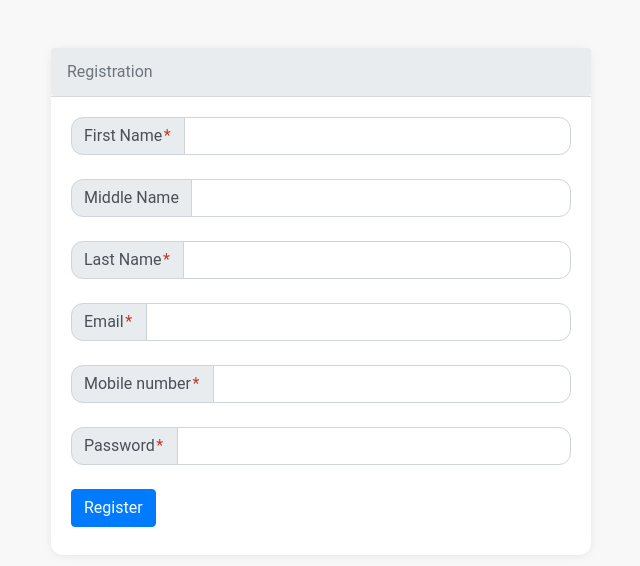
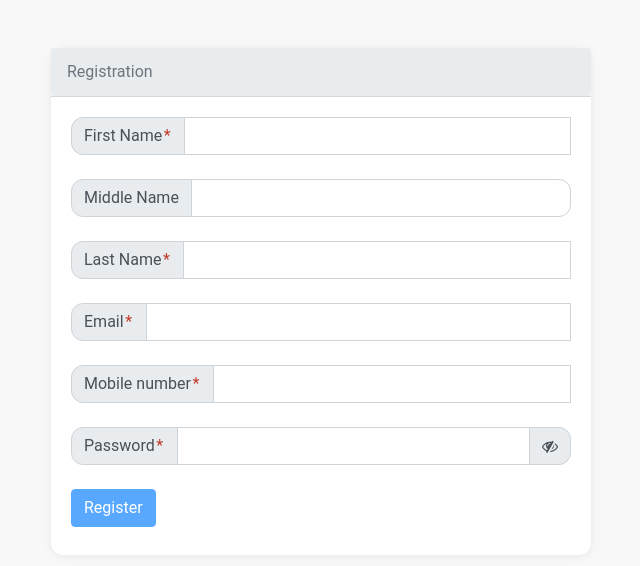
Before and after one commit to ploutos27/xm-task, an Angular app: page /registration in a window 1280 px wide. Shown: the top 566 px of the page, without its empty margins (319-959 px from the left). Built offline with nearby package versions, Linux system fonts and the light colour scheme.

Commit message:
add services, add show/hide pwd

```diff
--- a/package.json
+++ b/package.json
@@ -20,6 +20,7 @@
     "@angular/platform-browser-dynamic": "~9.1.0",
     "@angular/router": "~9.1.0",
     "bootstrap": "^4.5.0",
+    "font-awesome": "^4.7.0",
     "rxjs": "~6.5.4",
     "tslib": "^1.10.0",
     "zone.js": "~0.10.2"
--- a/src/app/components/index.ts
+++ b/src/app/components/index.ts
@@ -1,3 +1,4 @@
 export * from "./breadcrumbs/breadcrumbs.component";
 export * from "./registration-button/registration-button.component";
 export * from "./registration-form/registration-form.component";
+export * from  "./registration-errors/registration-errors.component";
--- a/src/app/components/registration-errors/registration-errors.component.html
+++ b/src/app/components/registration-errors/registration-errors.component.html
@@ -17,7 +17,7 @@
     <div *ngIf="hasError.errors.pattern.requiredPattern === '^.*[a-z].*$'">
         1 or more lower case letters.
     </div>
-    <div *ngIf="hasError.errors.pattern.requiredPattern === '.*[A-Z].*$'">
+    <div *ngIf="hasError.errors.pattern.requiredPattern === '^.*[A-Z].*$'">
         1 or more upper case letters.
     </div>
 </ng-container>
--- a/src/app/components/registration-form/registration-form.component.html
+++ b/src/app/components/registration-form/registration-form.component.html
@@ -1,4 +1,4 @@
-<form  [formGroup]="group">
+<form [formGroup]="group" (ngSubmit)="onSubmit()">
   <ng-container *ngFor="let item of fields; let i = index;">
     <div class="form-group row">
       <div class="col-12">
@@ -6,14 +6,26 @@
           <div class="input-group-prepend">
             <div class="input-group-text" [ngClass]="{required: item.required}">{{item.label}}</div>
           </div>
-          <input [type]="item.type" class="form-control" formControlName="{{item.name}}"
-              [ngClass]="{'is-invalid': (f[item.name].errors && ( f[item.name].dirty || f[item.name].touched)) }">
-                <div *ngIf="item.required && f[item.name].errors" class="invalid-feedback">
-                  <app-registration-errors [hasError]="f[item.name]"></app-registration-errors>
-                </div>
+          <input #input [type]="item.type" class="form-control" formControlName="{{item.name}}"
+            [ngClass]="{'is-invalid': (f[item.name].errors && (f[item.name].dirty || f[item.name].touched)) }">
+            <div *ngIf="item.type === 'password'" class="input-group-append">
+              <span class="input-group-text" (click)="toggleFieldTextType(input)">
+                <i class="fa"
+                  [ngClass]="{
+                    'fa-eye-slash': fieldTextType,
+                    'fa-eye': !fieldTextType
+                  }"></i>
+              </span>
+           </div>
+          <div *ngIf="item.required && f[item.name].errors" class="invalid-feedback">
+            <app-registration-errors [hasError]="f[item.name]"></app-registration-errors>
+          </div>
         </div>
       </div>
     </div>
   </ng-container>
-  <button type="submit" class="btn btn-primary mb-2">{{btn}}</button>
+  <button [disabled]="group.invalid" type="submit" class="btn btn-primary mb-2">
+    <span *ngIf="loading" class="spinner-border spinner-border-sm mr-1"></span>
+    {{btn}}
+  </button>
 </form>
--- a/src/app/components/registration-form/registration-form.component.ts
+++ b/src/app/components/registration-form/registration-form.component.ts
@@ -20,17 +20,34 @@ export class RegistrationFormComponent implements OnInit {
   fields = registrationFormFieldsResponseExample;
   group: FormGroup;
   btn: string = 'Register';
+  loading: boolean = false;
+  fieldTextType: boolean = true;
 
   constructor(private fb: FormBuilder) { }
 
   ngOnInit(): void {
     this.group = this.createControl();
-    console.log(this.group);
+    console.log(this.group)
     console.log(this.fields)
+    console.log(this.f)
   }
 
   // Returning controls helper
   get f() { return this.group.controls; }
+
+  onSubmit() {
+    if (this.group.invalid) {
+      return;
+    }
+    this.loading = true;
+
+
+  }
+
+  toggleFieldTextType(input: any) {
+    input.type = input.type === 'password' ? 'text' : 'password';
+    this.fieldTextType = !this.fieldTextType;
+  }
 
   // Create Controls
   createControl() {
--- a/src/environments/environment.prod.ts
+++ b/src/environments/environment.prod.ts
@@ -1,4 +1,4 @@
 export const environment = {
   production: true,
-  serverEndPoint: 'http://localhost:3000',
+  serverEndPoint: 'http://localhost:4000',
 };
--- a/src/environments/environment.ts
+++ b/src/environments/environment.ts
@@ -4,7 +4,7 @@
 
 export const environment = {
   production: false,
-  serverEndPoint: 'http://localhost:3000',
+  serverEndPoint: 'http://localhost:4000',
 };
 
 /*
--- a/src/styles.scss
+++ b/src/styles.scss
@@ -1,5 +1,6 @@
 /* You can add global styles to this file, and also import other style files */
 @import "~bootstrap/dist/css/bootstrap.css";
+@import "~font-awesome/css/font-awesome.css";
 //@import "url('https://fonts.googleapis.com/css?family=Roboto&display=swap')";
 
 html, body {
@@ -26,3 +27,18 @@ html, body {
 .invalid-feedback {
     padding-left: 13px;
 }
+
+input[type="password"] {
+    border-top-right-radius: 0 !important;
+    border-bottom-right-radius: 0 !important;
+}
+.input-group-append .input-group-text {
+    border-top-right-radius: .75rem !important;
+    border-bottom-right-radius: .75rem !important;
+    cursor: pointer;
+}
+
+.input-group > .form-control:not(:last-child),
+.input-group > .custom-select:not(:last-child) {
+    border-radius: 0;
+}
```
Also changed, not shown: src/app/app.module.ts (+7 -4 lines), src/app/models/doc.models.ts (+10 -0 lines), src/app/services/http.service.ts (+11 -1 lines), 1 other file (tests, documents, lock files or other folders).
